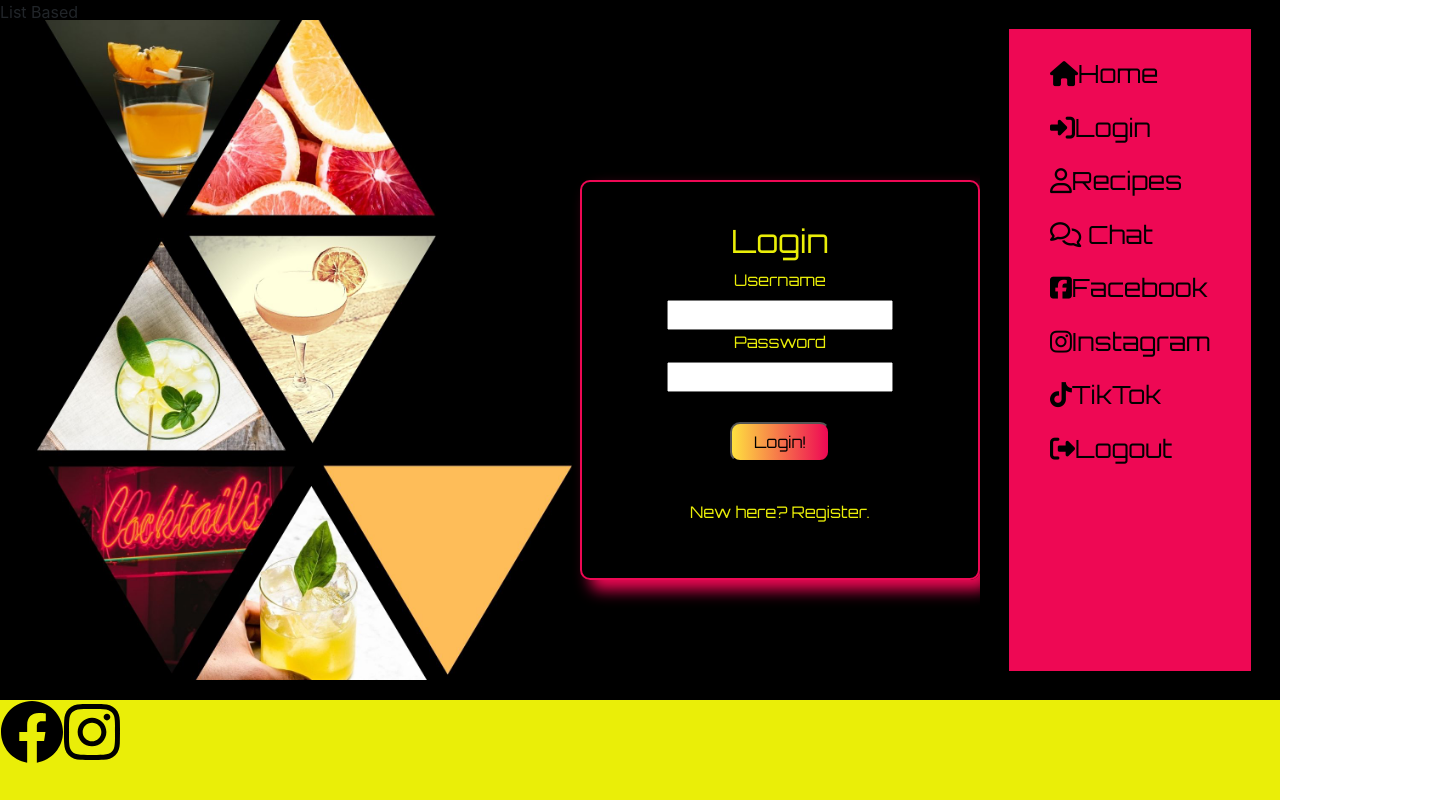
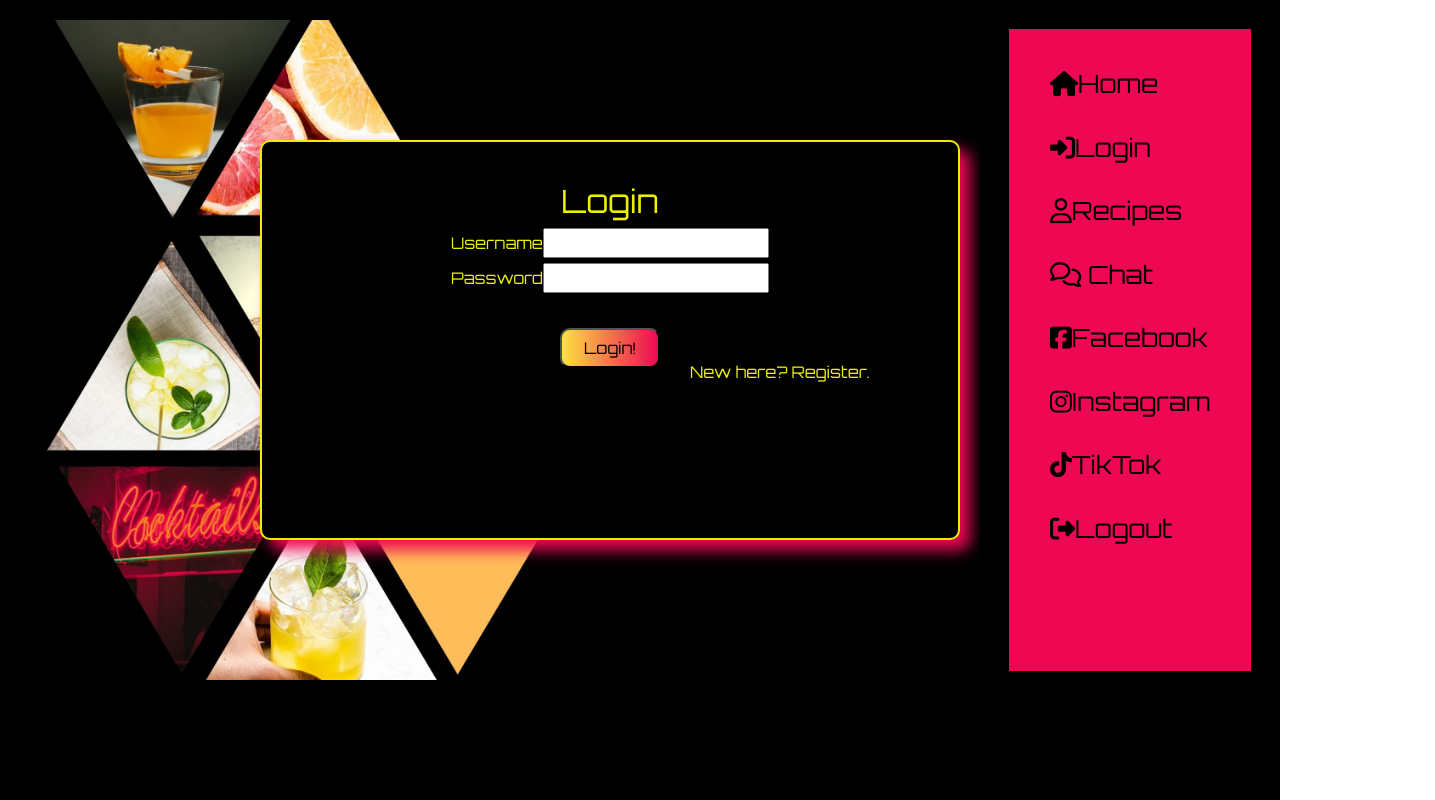
Before and after one commit to jayhunt0824/finalProject-client, a React (Create React App) app: page /user in a window 1280 px wide. Shown: the top 800 px of the page, 1435 px wide, since content can reach past the window. Built offline with nearby package versions, Linux system fonts and the light colour scheme.

Commit message:
more styling

```diff
--- a/src/App.css
+++ b/src/App.css
@@ -56,6 +56,7 @@
   position: relative;
   bottom: 40px;
   z-index: 30;
+  margin-top: 40px;
 }
 
 .navItem {
@@ -76,11 +77,22 @@
 .links {
   color: black;
   font-size: 25px;
+  position: relative;
+
+margin-bottom: 10px;
   font-family: "Orbitron", sans-serif;
   position: relative;
   right: 0px;
-  top: 10px;
+  top: 20px;
 }
+
+/* .drinklogo{
+  height: 150px;
+  width: 150px;
+  position: relative;
+  left: 30px;
+  bottom: 10px;
+} */
 
 .searchBar {
   width: 0px;
@@ -143,9 +155,10 @@ z-index: 20;
 } */
 
 .auth {
-  padding: 100px;
+
   height: 660px;
   background-color: black;
+  margin-bottom: 200px;
 }
 
 /* .authPicDiv {
@@ -158,8 +171,9 @@ z-index: 20;
   height: 660px;
   margin: 0;
   position: relative;
-  right: 310px;
-  bottom: 120px;
+  right: 200px;
+  bottom: -20px;
+
 }
 
 /* .authPic2 {
@@ -172,12 +186,13 @@ z-index: 20;
 
 #signupLogin {
   height: 400px;
-  width: 400px;
+  width: 700px;
   position: relative;
-  left: 140px;
+  left: 120px;
   text-align: center;
-  top: -620px;
-  border: 2px solid rgb(238, 8, 84);
+  top: -520px;
+  background-color: black;
+  border: 2px solid rgb(234, 238, 8);
   box-shadow: 10px 10px 15px rgb(238, 8, 84);
   border-radius: 10px;
   color: rgb(234, 238, 8);
@@ -225,7 +240,7 @@ left: -240px;
 
 .tris{
   position: relative;
-
+  /* margin-top: 40px; */
   height: 1100px;
   width: 1400px;
 bottom: 890px;
@@ -439,3 +454,7 @@ z-index: 1;
    right: 300px;
 
  }
+
+ .createContainer{
+  margin-bottom: 200px;
+ }
--- a/src/components/Auth/Auth.tsx
+++ b/src/components/Auth/Auth.tsx
@@ -5,6 +5,7 @@ import { Login } from "./Login";
 // import mojitoeffect from "../Home/assets/mojitoeffect.jpg";
 import background from "../Home/assets/background.jpg";
 import backgroundflip from "../Home/assets/backgroundflip.jpg";
+import drinklogo from "../Home/assets/nobackground.png";
 
 export interface AuthProps {
   updateToken: Function;
@@ -30,6 +31,7 @@ export class Auth extends React.Component<AuthProps, AuthState> {
       <div className="auth">
         <div className="authPicDiv">
           <img className="authPic" src={background} alt="" />
+          {/* <img className="drinklogo" src={drinklogo} alt="" /> */}
           {/* <img className="authPic2" src={backgroundflip} alt="" /> */}
           {/* <img className="mojito" src={mojitoeffect} alt="" /> */}
         </div>
--- a/src/components/Home/Navbar.tsx
+++ b/src/components/Home/Navbar.tsx
@@ -9,6 +9,9 @@ import {
   NavItem,
   NavLink,
 } from "reactstrap";
+
+
+
 export interface NavbarProps {
 
 
@@ -39,8 +42,8 @@ class Sitebar extends React.Component<NavbarProps, NavbarState> {
     return (
       <div>
 
-<p>List Based</p>
       <Nav className="navbar" vertical>
+
       <NavItem>
         <NavLink to="/"  href="/" className="links" >  <i className="fas fa-home"></i>Home</NavLink>
 
--- a/src/components/User/UserRecipeIndex.tsx
+++ b/src/components/User/UserRecipeIndex.tsx
@@ -81,7 +81,7 @@ class UserRecipeIndex extends React.Component<UserRecipeIndexProps, UserRecipeIn
 
     render() {
         return (
-            <Container>
+            <Container className="createContainer">
 
       <Row>
         <Col md="3">
```
Also changed, not shown: src/components/Home/assets/nobackground.png (added).
